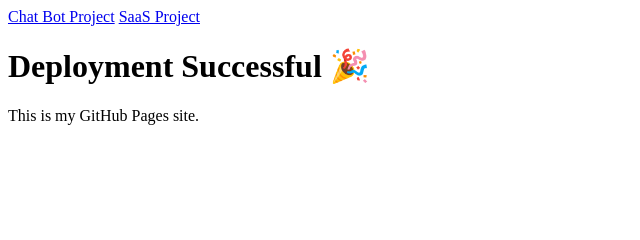
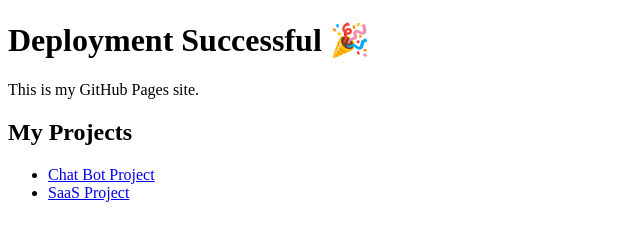
Before and after one commit to rohithmm279/3-4-task-html, a plain HTML site: page index.html in a window 1280 px wide. Shown: the whole page, without its empty margins (0-640 px from the left). Drawn offline with Linux system fonts and the light colour scheme.

Commit message:
Update index.html

```diff
--- a/index.html
+++ b/index.html
@@ -2,11 +2,17 @@
 <html>
 <head>
   <title>My GitHub Page</title>
-  <a href="chat-bot/index.html">Chat Bot Project</a>
-  <a href="saas/index.html">SaaS Project</a>
 </head>
 <body>
+
   <h1>Deployment Successful 🎉</h1>
   <p>This is my GitHub Pages site.</p>
+
+  <h2>My Projects</h2>
+  <ul>
+    <li><a href="chat-bot/">Chat Bot Project</a></li>
+    <li><a href="saas/">SaaS Project</a></li>
+  </ul>
+
 </body>
 </html>
```
